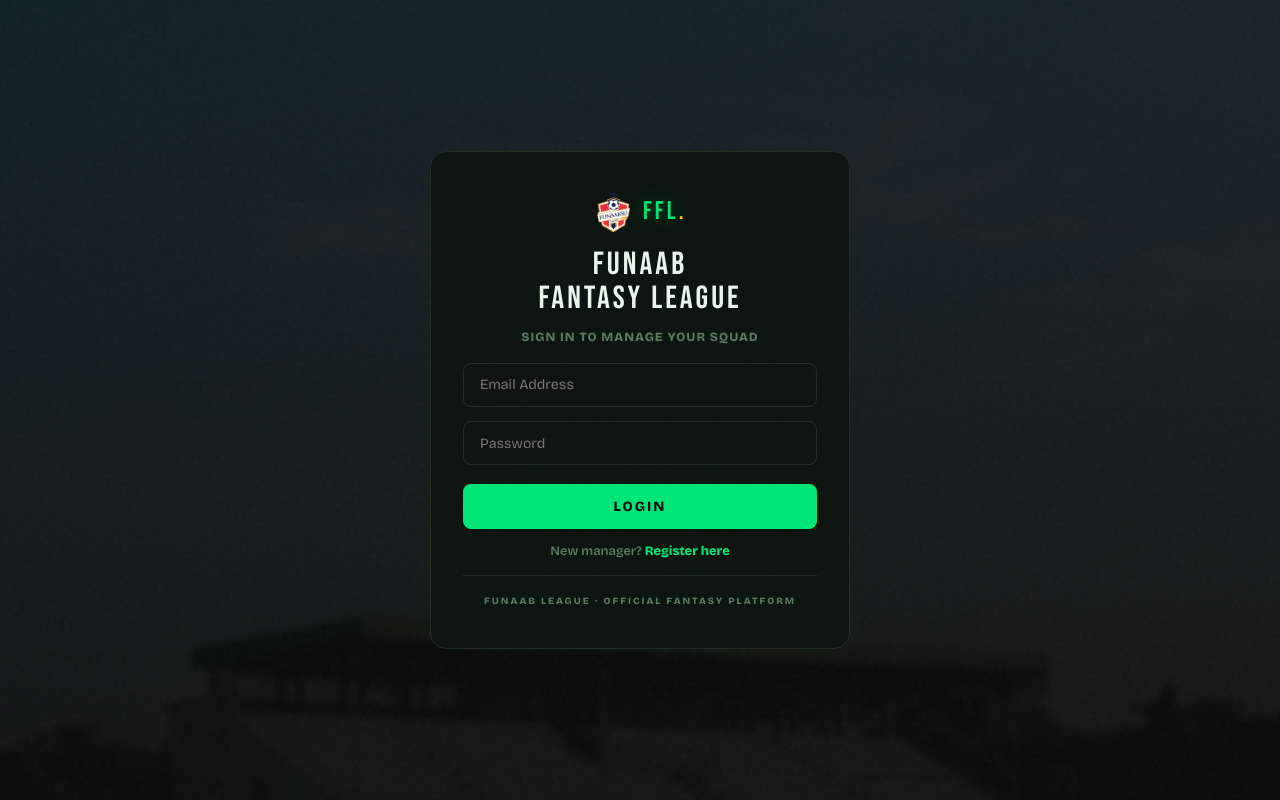
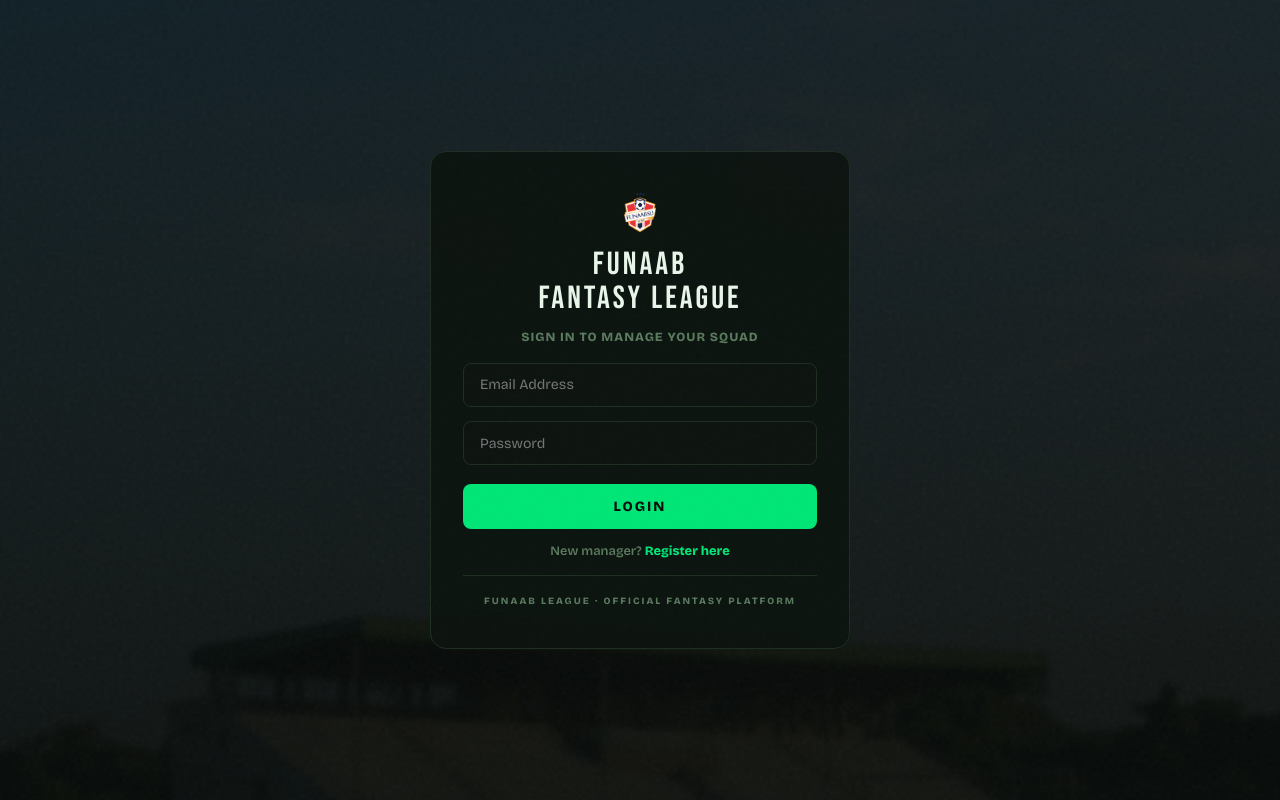
Before and after one commit to Biglad-graphics/funaab-fantasy-league, a React (Vite) app: page / in a window 1280 px wide. Built offline with nearby package versions, Linux system fonts and the light colour scheme.

Commit message:
Remove logo div from Auth.jsx
Removed logo div from the Auth component.

```diff
--- a/src/pages/Auth.jsx
+++ b/src/pages/Auth.jsx
@@ -67,9 +67,7 @@
               style={styles.logoImg}
               onError={e => { e.target.style.display = 'none' }}
             />
-            <div style={styles.logo}>
-              FFL<span style={styles.logoSpan}>.</span>
-            </div>
+
           </div>
 
           <h1 style={styles.title}>FUNAAB<br />FANTASY LEAGUE</h1>
```
